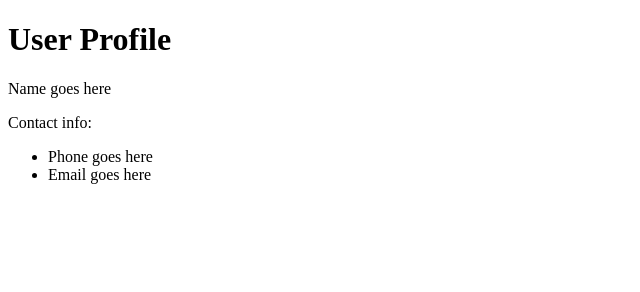
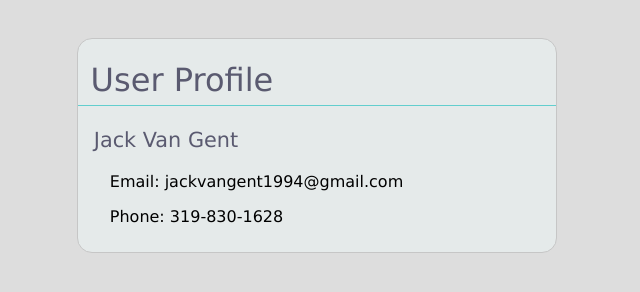
Before and after one commit to jackvangent/ux-onboarding-project, a plain HTML site: page user.html in a window 1280 px wide. Shown: the whole page, without its empty margins (0-640 px from the left). Drawn offline with Linux system fonts and the light colour scheme.

Commit message:
Add css, update html

```diff
--- /dev/null
+++ b/css/styles.css
@@ -0,0 +1,35 @@
+h1 {
+	font: 2em Verdana;
+	color: #5A5A70;
+	padding-bottom: 0.2em;
+	padding-left: 0.4em;
+	border-bottom: 1px solid #62CECE;
+}
+
+h3 {
+	font: 1.3em Verdana;
+	color: #5A5A70;
+}
+
+body {
+	background: #DDDDDD;
+	margin-left: 6%;
+	margin-top: 3%;
+}
+
+.box {
+	background: #E5EAEA;
+	width: 40%;
+	border: 1px solid #C6C6C6;
+	border-radius: 15px;
+}
+
+.info {
+	font: 100% Verdana;
+	padding-left: 1em;
+	padding-bottom: 0.6em;
+}
+
+.info p {
+	padding-left: 1em;
+}
--- a/user.html
+++ b/user.html
@@ -2,21 +2,20 @@
 <head>
 	<meta charset="utf-8">
 	<title>User Profile</title>
-	<link href="_css/styles.css" rel="stylesheet" type="text/css">
+	<link href="css/styles.css" rel="stylesheet" type="text/css">
 </head>
 <body>
-	<header id="header">
-		<h1>User Profile</h1>
-	</header>
-	<main>
-	<article>
-		<p>Name goes here</p>
-		<p>Contact info:</p>
-		<ul>
-			<li>Phone goes here</li>
-			<li>Email goes here</li>
-		</ul>
-	</article>
-	</main>
+	<div class="box">
+		<header>
+			<h1>User Profile</h1>
+		</header>
+		<main>
+		<div class="info">
+			<h3>Jack Van Gent</h3>
+			<p>Email: jackvangent1994@gmail.com</p>
+			<p>Phone: 319-830-1628</p>
+		</div>
+		</main>
+	</div>
 </body>
 </html>
```
